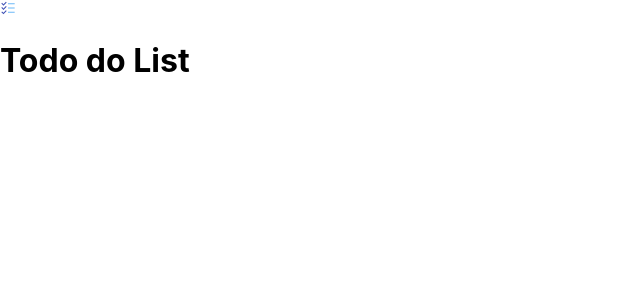
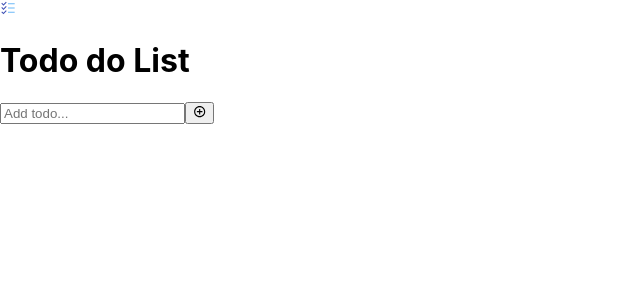
Before and after one commit to leonardo-pinto/todo-react-redux, a React (Create React App) app: page / in a window 1280 px wide. Shown: the top 300 px of the page, without its empty margins (0-640 px from the left). Built offline with nearby package versions, Linux system fonts and the light colour scheme.

Commit message:
todoinput component and tests

```diff
--- a/package.json
+++ b/package.json
@@ -6,6 +6,7 @@
     "@reduxjs/toolkit": "^1.6.1",
     "@testing-library/react": "^11.2.7",
     "@testing-library/user-event": "^12.8.3",
+    "prop-types": "^15.7.2",
     "react": "^17.0.2",
     "react-dom": "^17.0.2",
     "react-icons": "^4.2.0",
--- a/src/App.jsx
+++ b/src/App.jsx
@@ -1,10 +1,20 @@
 import './App.css';
+import { useDispatch } from 'react-redux';
 import Header from './components/header/Header';
+import TodoInput from './components/input/TodoInput';
+import { addTodo } from './redux/reducers/todoReducer';
 
 function App() {
+  const dispatch = useDispatch();
+
+  const handleAddButtonClick = (todo) => {
+    dispatch(addTodo(todo));
+  };
+
   return (
     <div>
       <Header />
+      <TodoInput handleAddButtonClick={handleAddButtonClick} />
     </div>
   );
 }
--- /dev/null
+++ b/src/components/input/TodoInput.jsx
@@ -0,0 +1,36 @@
+import React, { useState } from 'react';
+import PropTypes from 'prop-types';
+import { RiAddCircleLine } from 'react-icons/ri';
+
+function TodoInput(props) {
+  const [todo, setTodo] = useState('');
+  const { handleAddButtonClick } = props;
+
+  return (
+    <div data-testid="inputContainer">
+      <label htmlFor="todoInput">
+        <input
+          type="text"
+          name="todoInput"
+          placeholder="Add todo..."
+          data-testid="todoInput"
+          value={todo}
+          onChange={(e) => setTodo(e.target.value)}
+        />
+      </label>
+      <button
+        type="button"
+        data-testid="addButton"
+        onClick={() => handleAddButtonClick(todo)}
+      >
+        <RiAddCircleLine />
+      </button>
+    </div>
+  );
+}
+
+TodoInput.propTypes = {
+  handleAddButtonClick: PropTypes.func.isRequired,
+};
+
+export default TodoInput;
```
Also changed, not shown: 1 other file (tests, documents, lock files or other folders).
